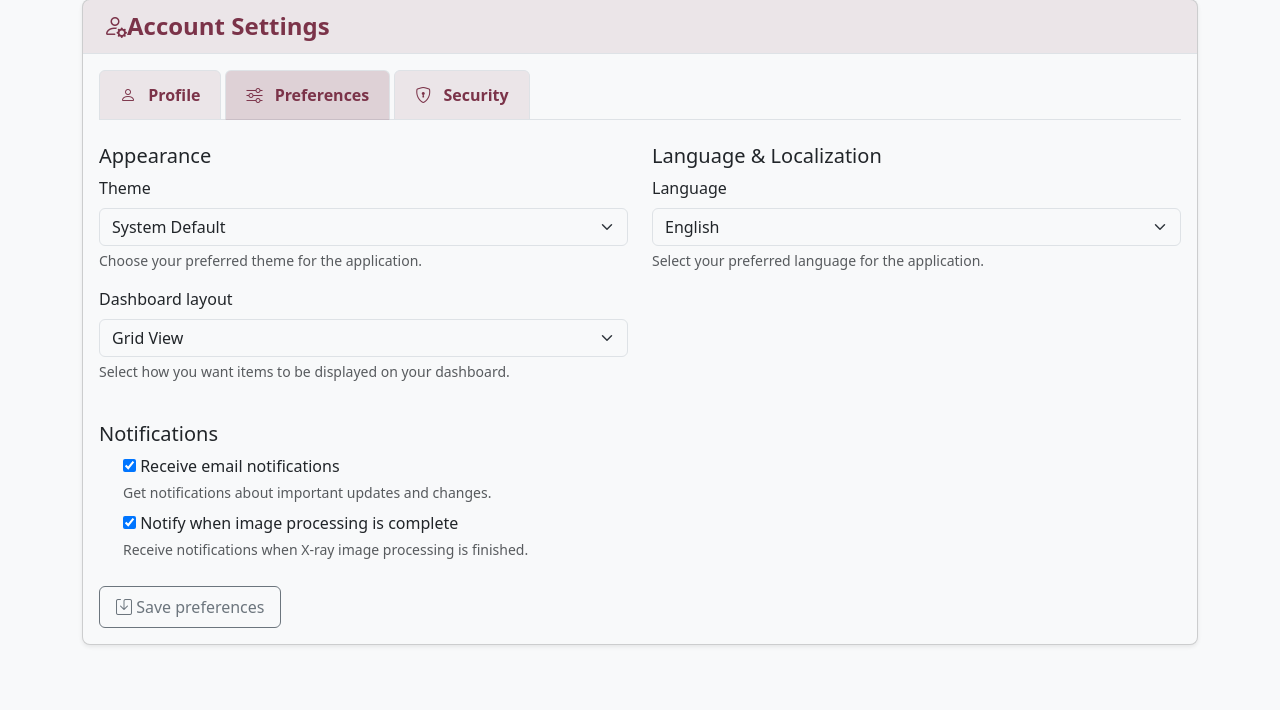
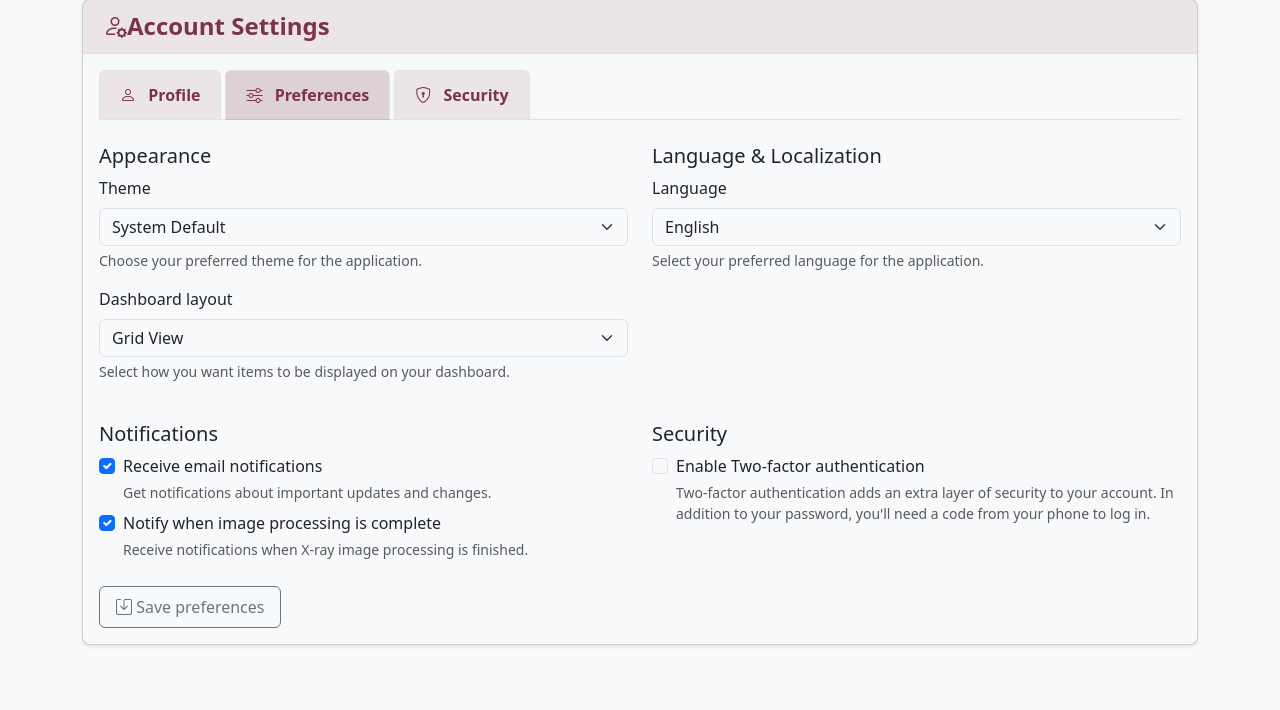
Before and after one commit to PauleNajus/MCADS, a Django app: page /account/settings/ in a window 1280 px wide, after a click on "Preferences". Shown: the part 81-791 px from the top of the page. Run offline with Django 5.2, Linux system fonts and the light colour scheme; a user stored in the database is signed in; tables that the repository leaves empty hold one stand-in row (values such as "Sample post"); some libraries are stand-ins or nearby versions.

Commit message:
Fixed account settings.

```diff
--- a/xrayapp/forms.py
+++ b/xrayapp/forms.py
@@ -189,6 +189,9 @@ class UserProfileForm(forms.ModelForm):
             'preferred_theme': forms.Select(attrs={'class': 'form-select'}),
             'preferred_language': forms.Select(attrs={'class': 'form-select'}),
             'dashboard_view': forms.Select(attrs={'class': 'form-select'}),
+            'email_notifications': forms.CheckboxInput(attrs={'class': 'form-check-input'}),
+            'processing_complete_notification': forms.CheckboxInput(attrs={'class': 'form-check-input'}),
+            'two_factor_auth_enabled': forms.CheckboxInput(attrs={'class': 'form-check-input'}),
         }
 
 
--- a/xrayapp/static/xrayapp/js/theme.js
+++ b/xrayapp/static/xrayapp/js/theme.js
@@ -11,15 +11,35 @@ document.addEventListener('DOMContentLoaded', () => {
 
   // Function to toggle the theme
   const toggleTheme = () => {
-    if (localStorage.getItem('theme') === 'dark') {
+    const currentTheme = getCurrentTheme();
+    if (currentTheme === 'dark') {
       setTheme('light');
     } else {
       setTheme('dark');
     }
   };
 
+  // Function to get current theme, respecting user preferences
+  const getCurrentTheme = () => {
+    // If user is authenticated and has preferences, use those
+    if (window.userPreferences && window.userPreferences.theme && window.userPreferences.theme !== 'auto') {
+      return window.userPreferences.theme;
+    }
+
+    // Fall back to localStorage or system preference
+    const storedTheme = localStorage.getItem('theme');
+    if (storedTheme && storedTheme !== 'auto') {
+      return storedTheme;
+    }
+
+    // Use system preference for 'auto' or if no preference is set
+    return prefersDarkScheme.matches ? 'dark' : 'light';
+  };
+
   // Function to update the icon
   const updateThemeIcon = (themeName) => {
+    if (!themeToggle) return;
+
     if (themeName === 'dark') {
       themeToggle.innerHTML = '<i class="bi bi-sun-fill"></i>';
       themeToggle.setAttribute('title', 'Switch to light mode');
@@ -29,20 +49,25 @@ document.addEventListener('DOMContentLoaded', () => {
     }
   };
 
-  // Set the initial theme based on localStorage or system preferences
-  if (localStorage.getItem('theme') === null) {
-    if (prefersDarkScheme.matches) {
-      setTheme('dark');
-    } else {
-      setTheme('light');
-    }
-  } else {
-    const theme = localStorage.getItem('theme');
+  // Initialize theme based on user preferences or stored preferences
+  const initializeTheme = () => {
+    const theme = getCurrentTheme();
     setTheme(theme);
-  }
+  };
 
   // Add event listener to theme toggle button
   if (themeToggle) {
     themeToggle.addEventListener('click', toggleTheme);
   }
+
+  // Listen for system theme changes when user preference is 'auto'
+  prefersDarkScheme.addEventListener('change', (e) => {
+    const userTheme = window.userPreferences?.theme || localStorage.getItem('theme');
+    if (!userTheme || userTheme === 'auto') {
+      setTheme(e.matches ? 'dark' : 'light');
+    }
+  });
+
+  // Initialize the theme
+  initializeTheme();
 });
--- a/xrayapp/templates/xrayapp/account_settings.html
+++ b/xrayapp/templates/xrayapp/account_settings.html
@@ -141,7 +141,7 @@
                                     </div>
 
                                     <div class="row mb-4">
-                                        <div class="col-md-12">
+                                        <div class="col-md-6">
                                             <h5>Notifications</h5>
                                             <div class="form-check mb-2">
                                                 {{ settings_form.email_notifications }}
@@ -160,6 +160,20 @@
                                                 </label>
                                                 <div class="form-text">
                                                     Receive notifications when X-ray image processing is finished.
+                                                </div>
+                                            </div>
+                                        </div>
+
+                                        <div class="col-md-6">
+                                            <h5>Security</h5>
+                                            <div class="form-check mb-2">
+                                                {{ settings_form.two_factor_auth_enabled }}
+                                                <label class="form-check-label" for="{{ settings_form.two_factor_auth_enabled.id_for_label }}">
+                                                    Enable Two-factor authentication
+                                                </label>
+                                                <div class="form-text">
+                                                    Two-factor authentication adds an extra layer of security to your account.
+                                                    In addition to your password, you'll need a code from your phone to log in.
                                                 </div>
                                             </div>
                                         </div>
@@ -218,28 +232,6 @@
                             </div>
 
                             <div class="col-md-6">
-                                <h5>Two-factor authentication</h5>
-                                <div class="card border mb-3">
-                                    <div class="card-body">
-                                        <div class="form-check form-switch mb-3">
-                                            {{ settings_form.two_factor_auth_enabled }}
-                                            <label class="form-check-label" for="{{ settings_form.two_factor_auth_enabled.id_for_label }}">
-                                                Enable Two-factor authentication
-                                            </label>
-                                        </div>
-                                        <p class="card-text small">
-                                            Two-factor authentication adds an extra layer of security to your account.
-                                            In addition to your password, you'll need a code from your phone to log in.
-                                        </p>
-                                        <form method="post">
-                                            {% csrf_token %}
-                                            <button type="submit" name="update_settings" class="btn btn-outline-primary">
-                                                <i class="bi bi-save"></i> Save Security Settings
-                                            </button>
-                                        </form>
-                                    </div>
-                                </div>
-
                                 <div class="card border-warning">
                                     <div class="card-header bg-warning text-dark">
                                         <i class="bi bi-exclamation-triangle"></i> Danger Zone
--- a/xrayapp/templates/xrayapp/base.html
+++ b/xrayapp/templates/xrayapp/base.html
@@ -130,6 +130,14 @@
     <!-- Bootstrap JS -->
     <script src="https://cdn.jsdelivr.net/npm/bootstrap@5.3.5/dist/js/bootstrap.bundle.min.js"></script>
     <!-- Custom JS -->
+    <script>
+        // Pass user preferences to JavaScript
+        window.userPreferences = {
+            theme: {% if user.is_authenticated and user.profile %}'{{ user.profile.preferred_theme }}'{% else %}'auto'{% endif %},
+            language: {% if user.is_authenticated and user.profile %}'{{ user.profile.preferred_language }}'{% else %}'en'{% endif %},
+            dashboardView: {% if user.is_authenticated and user.profile %}'{{ user.profile.dashboard_view }}'{% else %}'grid'{% endif %}
+        };
+    </script>
     <script src="{% static 'xrayapp/js/theme.js' %}"></script>
     <script src="{% static 'xrayapp/js/image-maximize.js' %}"></script>
 
--- a/xrayapp/views.py
+++ b/xrayapp/views.py
@@ -789,6 +789,9 @@ def account_settings(request):
             user_form.save()
             messages.success(request, 'Your profile information has been updated successfully.')
             active_tab = 'profile'
+        else:
+            messages.error(request, 'Please correct the errors below.')
+            active_tab = 'profile'
     else:
         user_form = UserInfoForm(instance=request.user)
 
@@ -797,7 +800,10 @@ def account_settings(request):
         settings_form = UserProfileForm(request.POST, instance=profile)
         if settings_form.is_valid():
             settings_form.save()
-            messages.success(request, 'Your settings have been updated successfully.')
+            messages.success(request, 'Your preferences have been updated successfully. Please refresh the page to see theme changes.')
+            active_tab = 'settings'
+        else:
+            messages.error(request, 'Please correct the errors in your preferences.')
             active_tab = 'settings'
     else:
         settings_form = UserProfileForm(instance=profile)
@@ -813,6 +819,9 @@ def account_settings(request):
             # Update the session to prevent the user from being logged out
             update_session_auth_hash(request, user)
             messages.success(request, 'Your password has been changed successfully.')
+            active_tab = 'security'
+        else:
+            messages.error(request, 'Please correct the errors in your password form.')
             active_tab = 'security'
     else:
         password_form = ChangePasswordForm(request.user)
```
